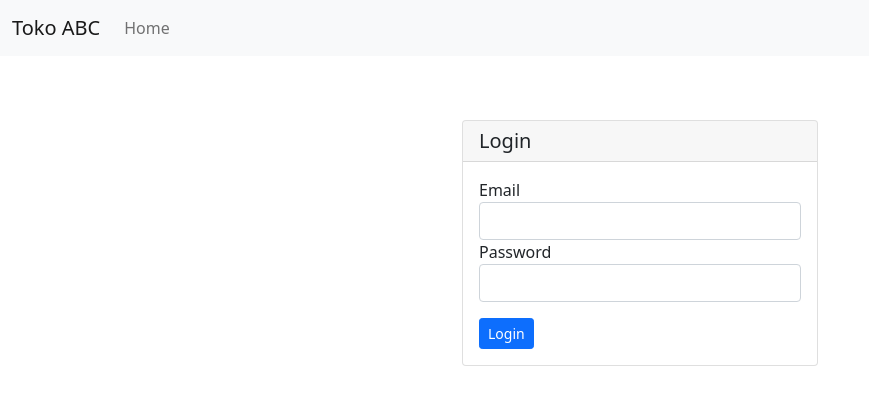
After one commit to rizalpahlevii/pwl-uas, a PHP site: page /login.php in a window 1280 px wide. The commit adds this page. Shown: the top 405 px of the page, without its empty margins (0-869 px from the left). Run offline with PHP 8.4, Linux system fonts and the light colour scheme; some libraries are stand-ins or nearby versions.

Commit message:
Initial commit

```diff
--- /dev/null
+++ b/login.php
@@ -0,0 +1,99 @@
+<?php
+
+session_start();
+if (isset($_SESSION['is_login'])) {
+    if ($_SESSION['is_login']) {
+        echo "<script>document.location.href='index.php?page=home'</script>";
+    }
+}
+
+if (isset($_POST['submit'])) {
+    include "./repositories/base.php";
+    $email = $_POST['email'];
+    $password = $_POST['password'];
+    $data = get("user", "*", "WHERE (email = '$email' AND peran='administrator')  LIMIT 1");
+    if (mysqli_num_rows($data)) {
+        $data = mysqli_fetch_assoc($data);
+        if (password_verify($password, $data['password']) == true) {
+            $_SESSION['is_login'] = true;
+            echo "<script>alert('Login Berhasil')</script>";
+            echo "<script>document.location.href='index.php'</script>";
+        } else {
+            echo "<script>alert('Kredensial tidak ditemukan')</script>";
+            echo "<script>document.location.href='login.php'</script>";
+        }
+    } else {
+        echo "<script>alert('Kredensial tidak ditemukan 2')</script>";
+        echo "<script>document.location.href='login.php'</script>";
+    }
+}
+?>
+<!doctype html>
+<html lang="en">
+
+<head>
+    <!-- Required meta tags -->
+    <meta charset="utf-8">
+    <meta name="viewport" content="width=device-width, initial-scale=1">
+
+    <!-- Bootstrap CSS -->
+    <link href="https://cdn.jsdelivr.net/npm/bootstrap@5.1.3/dist/css/bootstrap.min.css" rel="stylesheet" integrity="sha384-1BmE4kWBq78iYhFldvKuhfTAU6auU8tT94WrHftjDbrCEXSU1oBoqyl2QvZ6jIW3" crossorigin="anonymous">
+
+    <title>Toko ABC</title>
+</head>
+
+<body>
+    <nav class="navbar navbar-expand-lg navbar-light bg-light">
+        <div class="container-fluid">
+            <a class="navbar-brand" href="#">Toko ABC</a>
+            <button class="navbar-toggler" type="button" data-bs-toggle="collapse" data-bs-target="#navbarSupportedContent" aria-controls="navbarSupportedContent" aria-expanded="false" aria-label="Toggle navigation">
+                <span class="navbar-toggler-icon"></span>
+            </button>
+            <div class="collapse navbar-collapse" id="navbarSupportedContent">
+                <ul class="navbar-nav me-auto mb-2 mb-lg-0">
+                    <li class="nav-item">
+                        <a class="nav-link" href="index.php?page=home">Home</a>
+                    </li>
+
+                </ul>
+
+            </div>
+        </div>
+    </nav>
+
+    <div class="container pt-3">
+        <div class="row mt-5">
+            <div class="col-md-4 offset-md-4">
+                <div class="row">
+                    <div class="col-md-12">
+                        <div class="card">
+                            <h5 class="card-header">Login</h5>
+                            <div class="card-body">
+                                <form action="" method="POST">
+
+                                    <div class="form-group">
+                                        <label for="email">Email</label>
+                                        <input type="text" class="form-control" name="email" id="email">
+                                    </div>
+                                    <div class="form-group">
+                                        <label for="password">Password</label>
+                                        <input type="text" class="form-control" name="password" id="password">
+                                    </div>
+                                    <input type="submit" value="Login" name="submit" class="btn btn-primary btn-sm mt-3">
+                                </form>
+
+                            </div>
+                        </div>
+                    </div>
+                </div>
+            </div>
+        </div>
+    </div>
+
+    <script src="https://cdn.jsdelivr.net/npm/bootstrap@5.1.3/dist/js/bootstrap.bundle.min.js" integrity="sha384-ka7Sk0Gln4gmtz2MlQnikT1wXgYsOg+OMhuP+IlRH9sENBO0LRn5q+8nbTov4+1p" crossorigin="anonymous"></script>
+    <script src="https://cdn.jsdelivr.net/npm/@popperjs/core@2.10.2/dist/umd/popper.min.js" integrity="sha384-7+zCNj/IqJ95wo16oMtfsKbZ9ccEh31eOz1HGyDuCQ6wgnyJNSYdrPa03rtR1zdB" crossorigin="anonymous"></script>
+    <script src="https://cdn.jsdelivr.net/npm/bootstrap@5.1.3/dist/js/bootstrap.min.js" integrity="sha384-QJHtvGhmr9XOIpI6YVutG+2QOK9T+ZnN4kzFN1RtK3zEFEIsxhlmWl5/YESvpZ13" crossorigin="anonymous"></script>
+
+</body>
+
+</html>
```
Also changed, not shown: index.php (+36 -0 lines), logout.php (added, +14 -0 lines).
